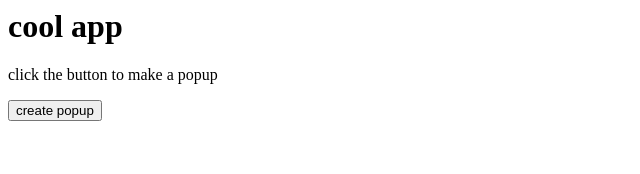
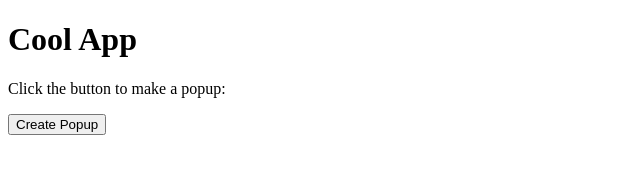
Before and after one commit to skyler1325/test-app, a plain HTML site: page index.html in a window 1280 px wide. Shown: the whole page, without its empty margins (0-640 px from the left). Drawn offline with Linux system fonts and the light colour scheme.

Commit message:
Fix bugs

```diff
--- a/index.html
+++ b/index.html
@@ -1,9 +1,14 @@
-<DOCTYPE html!>
-
+<!DOCTYPE html>
+<html lang="en">
+<head>
+    <meta charset="UTF-8">
+    <meta name="viewport" content="width=device-width, initial-scale=1.0">
+    <title>Cool App</title>
+    <link rel="stylesheet" href="style.css">
+</head>
 <body>
-  <h1>cool app</h1>
-  <p>click the button to make a popup</p>
-  <button onclick='alert("hi")'>create popup</button>
-
-  <style src=style.css></style>
+    <h1>Cool App</h1>
+    <p>Click the button to make a popup:</p>
+    <button onclick="alert('Hi!')">Create Popup</button>
 </body>
+</html>
```
